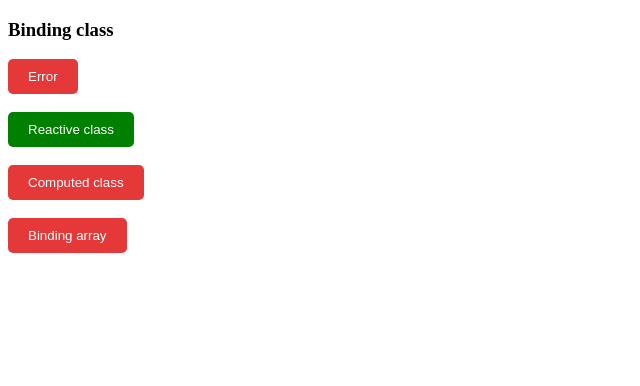
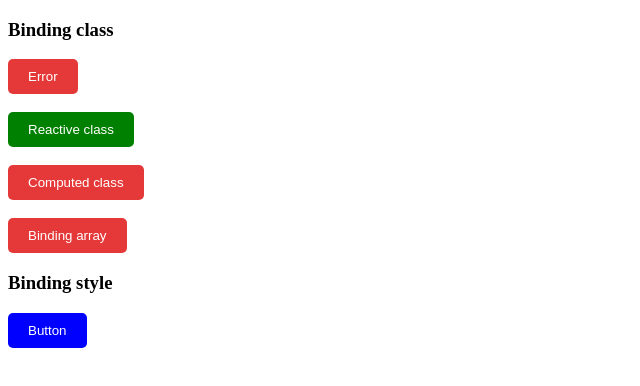
Before and after one commit to lyhuynhnhu/vue-basic, a Vue app: page / in a window 1280 px wide. Shown: the top 386 px of the page, without its empty margins (0-640 px from the left). Built offline with nearby package versions, Linux system fonts and the light colour scheme.

Commit message:
binding style

```diff
--- a/src/App.vue
+++ b/src/App.vue
@@ -3,10 +3,16 @@ import { computed, reactive, ref } from 'vue'
 
 const isActive = ref(false)
 const hasError = ref(true)
+const background = ref('blue')
 
 const classObj = reactive({
   active: true,
   'has-error': false,
+})
+
+const stylesObj = reactive({
+  color: '#fff',
+  cursor: 'pointer',
 })
 
 const comptedClass = computed(() => ({
@@ -34,6 +40,22 @@ const changeStatus = () => (hasError.value = !hasError.value)
     :class="[isActive ? 'active' : '', { 'has-error': hasError }]"
   >
     Binding array
+  </button>
+
+  <h3>Binding style</h3>
+
+  <button
+    :style="[
+      {
+        padding: '10px 20px',
+        border: 'none',
+        borderRadius: '5px',
+        background,
+      },
+      stylesObj,
+    ]"
+  >
+    Button
   </button>
 </template>
 
```
Also changed, not shown: 1 other file (tests, documents, lock files or other folders).
